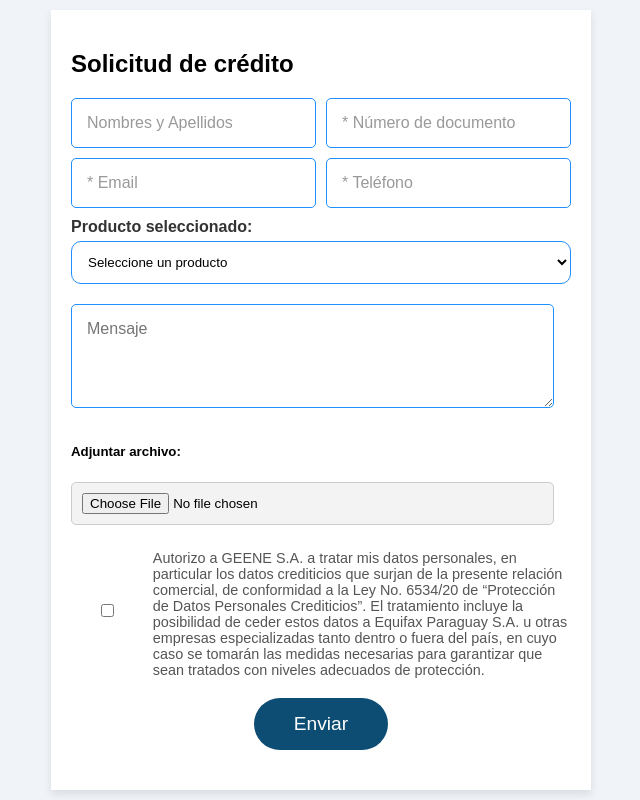
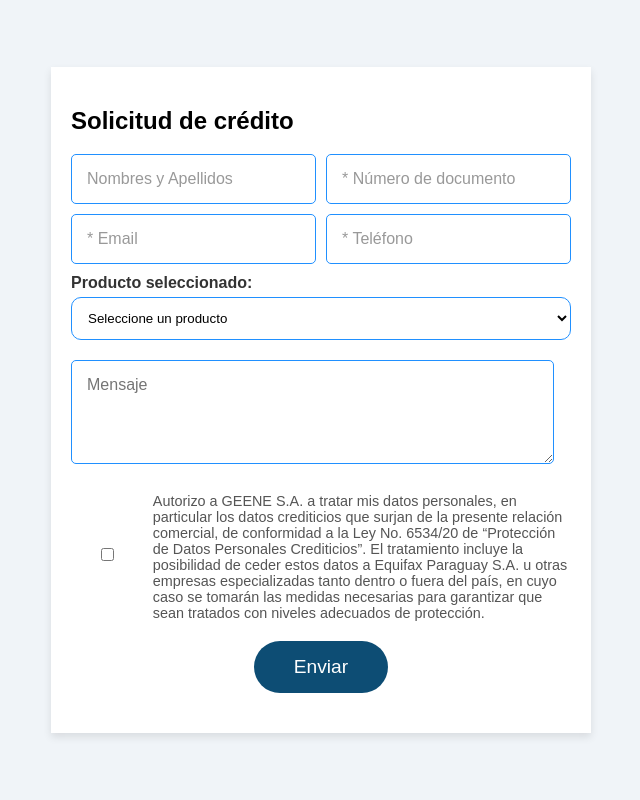
Before and after one commit to dev-GEENE/creditoWeb, a website: page src/index.html in a window 1280 px wide. Shown: the whole page, without its empty margins (319-959 px from the left). Drawn offline with Linux system fonts and the light colour scheme.

Commit message:
Se elimina seccion para adjutar archivo

```diff
--- a/src/index.html
+++ b/src/index.html
@@ -35,11 +35,6 @@
                 <textarea id="message" name="message" rows="4" placeholder="Mensaje"></textarea>
             </div>
 
-            <div class="file-upload">
-                <h5 for="archivo">Adjuntar archivo:</h5>
-                <input type="file" id="archivo" name="archivo">
-            </div>
-
             <div class="conditions">
                 <div class="checkbox">
                     <input type="checkbox" id="terms" name="terms" required class="input-check">
--- a/src/styles.css
+++ b/src/styles.css
@@ -18,6 +18,7 @@ body {
     max-width: 500px;
     margin: 20px;
 }
+
 
 .form-container h3 {
     text-align: center;
```
